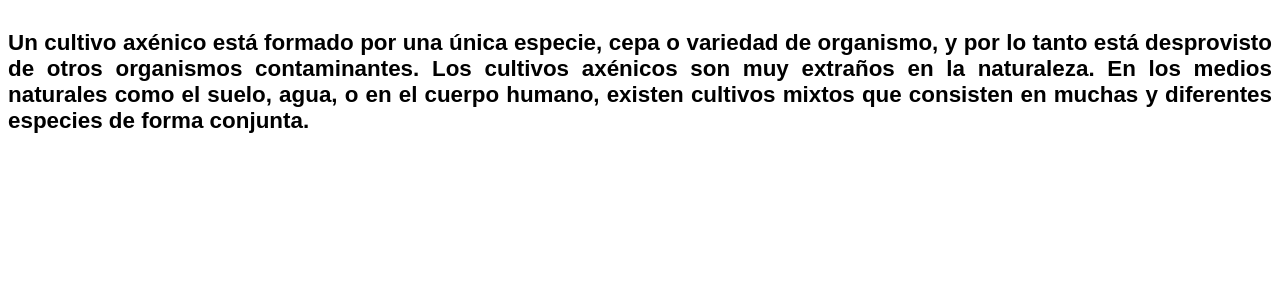
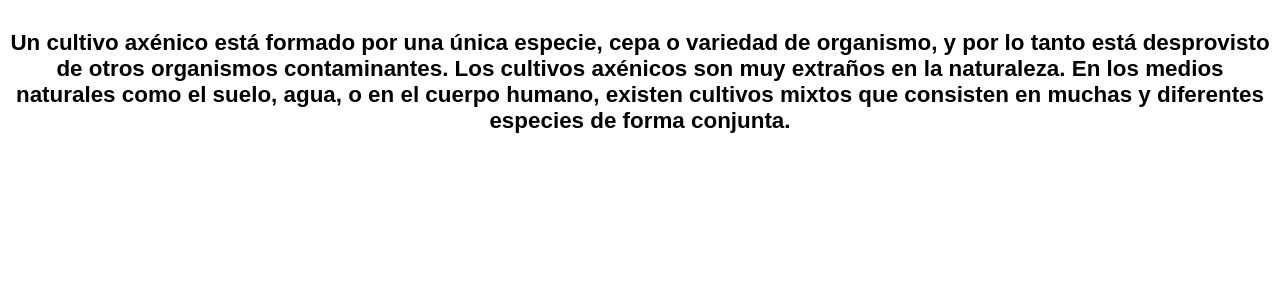
Before and after one commit to Fenixfgx/Break.net, a PHP site: the page made by Breaknet/Admin/TEXTO IN.html in a window 1280 px wide. Shown: the top 300 px of the page. Run offline with PHP 8.4, Linux system fonts and the light colour scheme.

Commit message:
Update comando.css

```diff
--- a/Breaknet/Admin/comando.css
+++ b/Breaknet/Admin/comando.css
@@ -3,7 +3,7 @@
  justify-content: center;
 }
 h3 { font-size: calc(1em + 0.5vw) }
-h3 { font-family: arial; text-align: justify; vertical-align: middle; }
+h3 { font-family: arial; text-align: center; vertical-align: middle; }
 
 .parrafo p {
 
```
